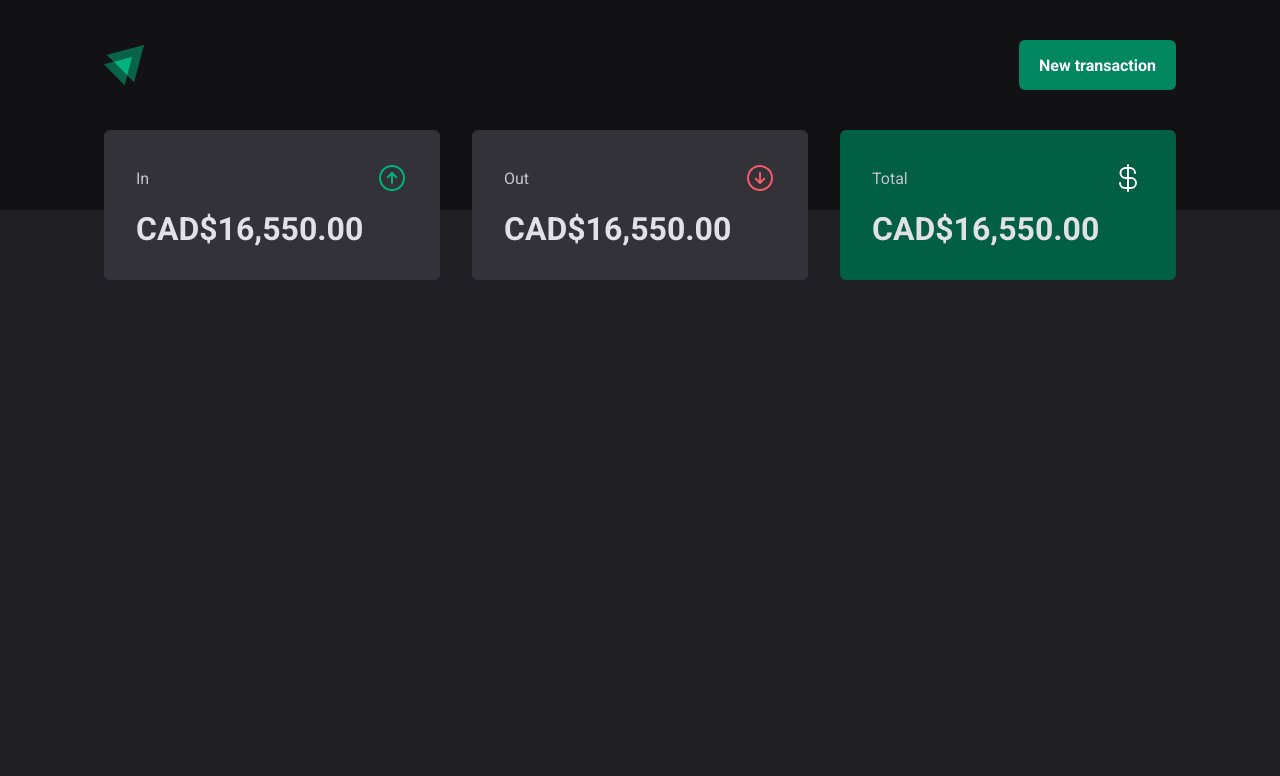
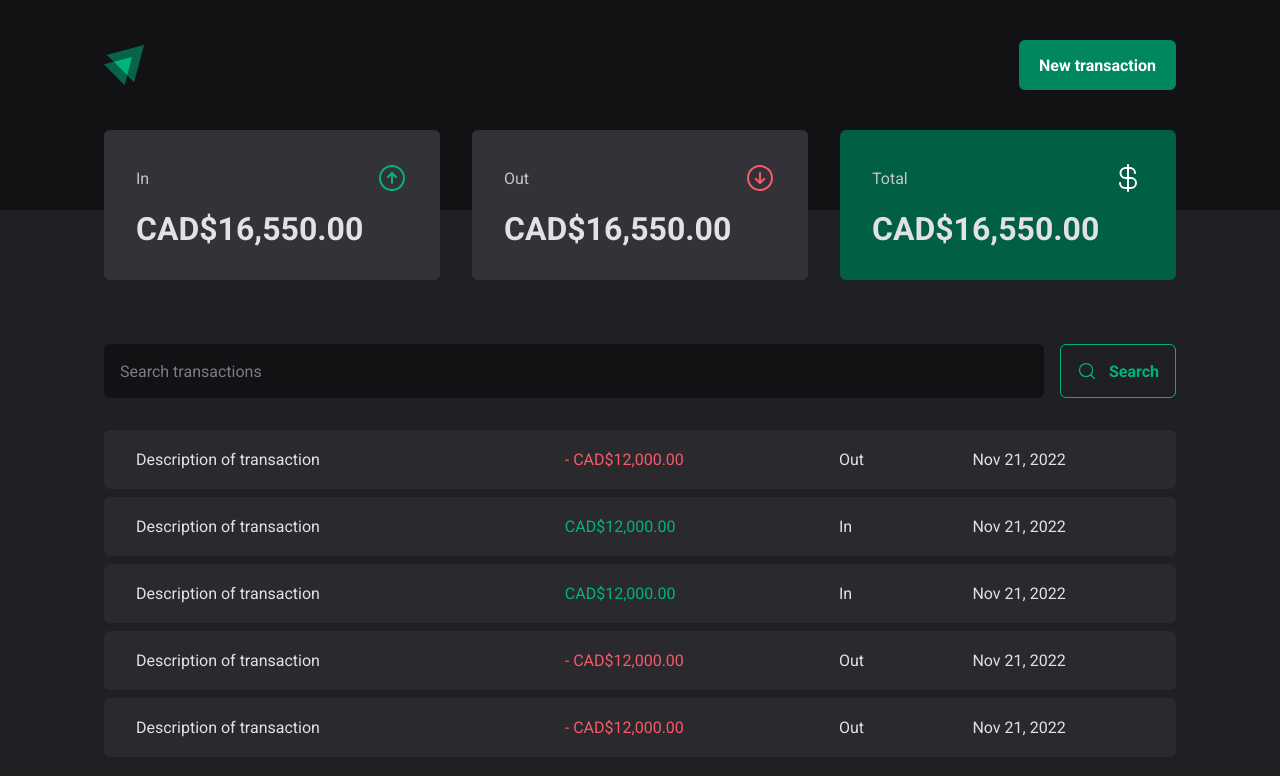
Before and after one commit to ldgmaia/money, a React (Vite) app: page / in a window 1280 px wide. Shown: the top 776 px of the page. Built offline with nearby package versions, Linux system fonts and the light colour scheme.

Commit message:
Finished styling main page

```diff
--- /dev/null
+++ b/src/pages/Transactions/components/SearchForm/index.tsx
@@ -0,0 +1,15 @@
+import { MagnifyingGlass } from 'phosphor-react'
+import { SearchFormContainer } from './styles'
+
+export function SearchForm() {
+  return (
+    <SearchFormContainer>
+      <input type="text" placeholder="Search transactions" />
+
+      <button type="submit">
+        <MagnifyingGlass size={20} />
+        Search
+      </button>
+    </SearchFormContainer>
+  )
+}
--- /dev/null
+++ b/src/pages/Transactions/components/SearchForm/styles.ts
@@ -0,0 +1,38 @@
+import styled from 'styled-components'
+
+export const SearchFormContainer = styled.form`
+  display: flex;
+  gap: 1rem;
+
+  input {
+    flex: 1;
+    border-radius: 6px;
+    border: 0;
+    background-color: ${(props) => props.theme['gray-900']};
+    color: ${(props) => props.theme['gray-300']};
+    padding: 1rem;
+
+    &::placeholder {
+      color: ${(props) => props.theme['gray-500']};
+    }
+  }
+  button {
+    display: flex;
+    align-items: center;
+    gap: 0.75rem;
+    border: 0;
+    padding: 1rem;
+    background: transparent;
+    border: 1px solid ${(props) => props.theme['green-300']};
+    color: ${(props) => props.theme['green-300']};
+    font-weight: bold;
+    border-radius: 6px;
+
+    &:hover {
+      background: ${(props) => props.theme['green-500']};
+      border: 1px solid ${(props) => props.theme['green-500']};
+      color: ${(props) => props.theme.white};
+      transition: background-color 0.2s, color 0.2s, border-color 0.2s;
+    }
+  }
+`
--- a/src/pages/Transactions/index.tsx
+++ b/src/pages/Transactions/index.tsx
@@ -1,11 +1,71 @@
 import { Header } from '../../components/Header'
 import Summary from '../../components/Summary'
+import { SearchForm } from './components/SearchForm'
+import {
+  PriceHighlight,
+  TransactionContainer,
+  TransactionTable,
+} from './styles'
 
 export function Transactions() {
   return (
     <div>
       <Header />
       <Summary />
+
+      <TransactionContainer>
+        <SearchForm />
+        <TransactionTable>
+          <tbody>
+            <tr>
+              <td width="40%">Description of transaction</td>
+              <td>
+                <PriceHighlight variant="outcome">
+                  - CAD$12,000.00
+                </PriceHighlight>
+              </td>
+              <td>Out</td>
+              <td>Nov 21, 2022</td>
+            </tr>
+            <tr>
+              <td width="40%">Description of transaction</td>
+              <td>
+                <PriceHighlight variant="income">CAD$12,000.00</PriceHighlight>
+              </td>
+              <td>In</td>
+              <td>Nov 21, 2022</td>
+            </tr>
+            <tr>
+              <td width="40%">Description of transaction</td>
+              <td>
+                <PriceHighlight variant="income">CAD$12,000.00</PriceHighlight>
+              </td>
+              <td>In</td>
+              <td>Nov 21, 2022</td>
+            </tr>
+            <tr>
+              <td width="40%">Description of transaction</td>
+              <td>
+                <PriceHighlight variant="outcome">
+                  - CAD$12,000.00
+                </PriceHighlight>
+              </td>
+              <td>Out</td>
+              <td>Nov 21, 2022</td>
+            </tr>
+            <tr>
+              <td width="40%">Description of transaction</td>
+              <td>
+                <PriceHighlight variant="outcome">
+                  - CAD$12,000.00
+                </PriceHighlight>
+              </td>
+              <td>Out</td>
+              <td>Nov 21, 2022</td>
+            </tr>
+          </tbody>
+        </TransactionTable>
+      </TransactionContainer>
     </div>
   )
 }
--- a/src/pages/Transactions/styles.ts
+++ b/src/pages/Transactions/styles.ts
@@ -0,0 +1,40 @@
+import styled from 'styled-components'
+
+export const TransactionContainer = styled.main`
+  width: 100%;
+  max-width: 1120px;
+  margin: 4rem auto 0;
+  padding: 0 1.5rem;
+`
+
+export const TransactionTable = styled.table`
+  width: 100%;
+  border-collapse: separate;
+  border-spacing: 0 0.5rem;
+  margin-top: 1.5rem;
+
+  td {
+    padding: 1.25rem 2rem;
+    background: ${(props) => props.theme['gray-700']};
+
+    &:first-child {
+      border-top-left-radius: 6px;
+      border-bottom-left-radius: 6px;
+    }
+    &:last-child {
+      border-top-right-radius: 6px;
+      border-bottom-right-radius: 6px;
+    }
+  }
+`
+
+interface PriceHighlightProps {
+  variant: 'income' | 'outcome'
+}
+
+export const PriceHighlight = styled.span<PriceHighlightProps>`
+  color: ${(props) =>
+    props.variant === 'income'
+      ? props.theme['green-300']
+      : props.theme['red-300']};
+`
```
